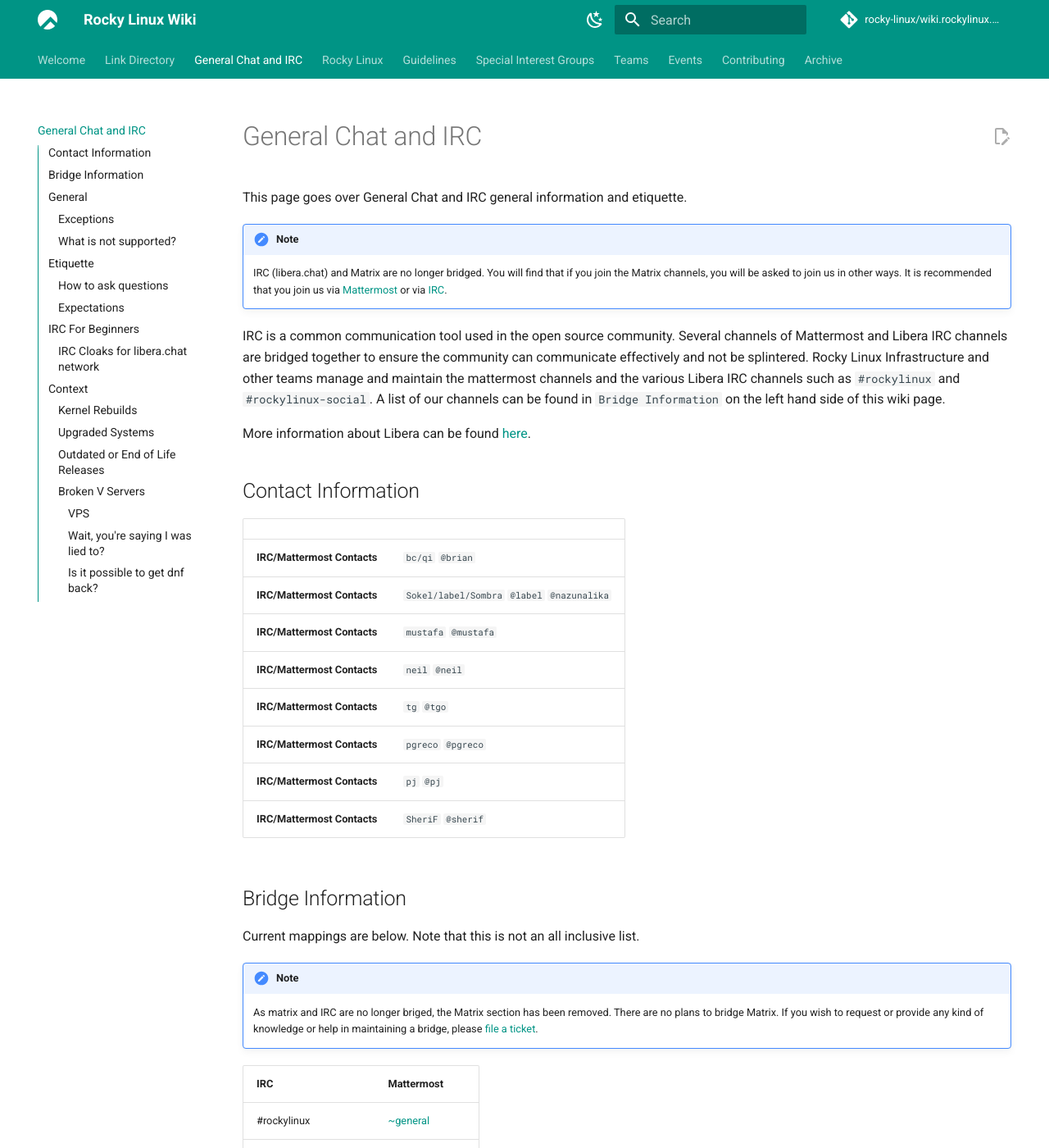
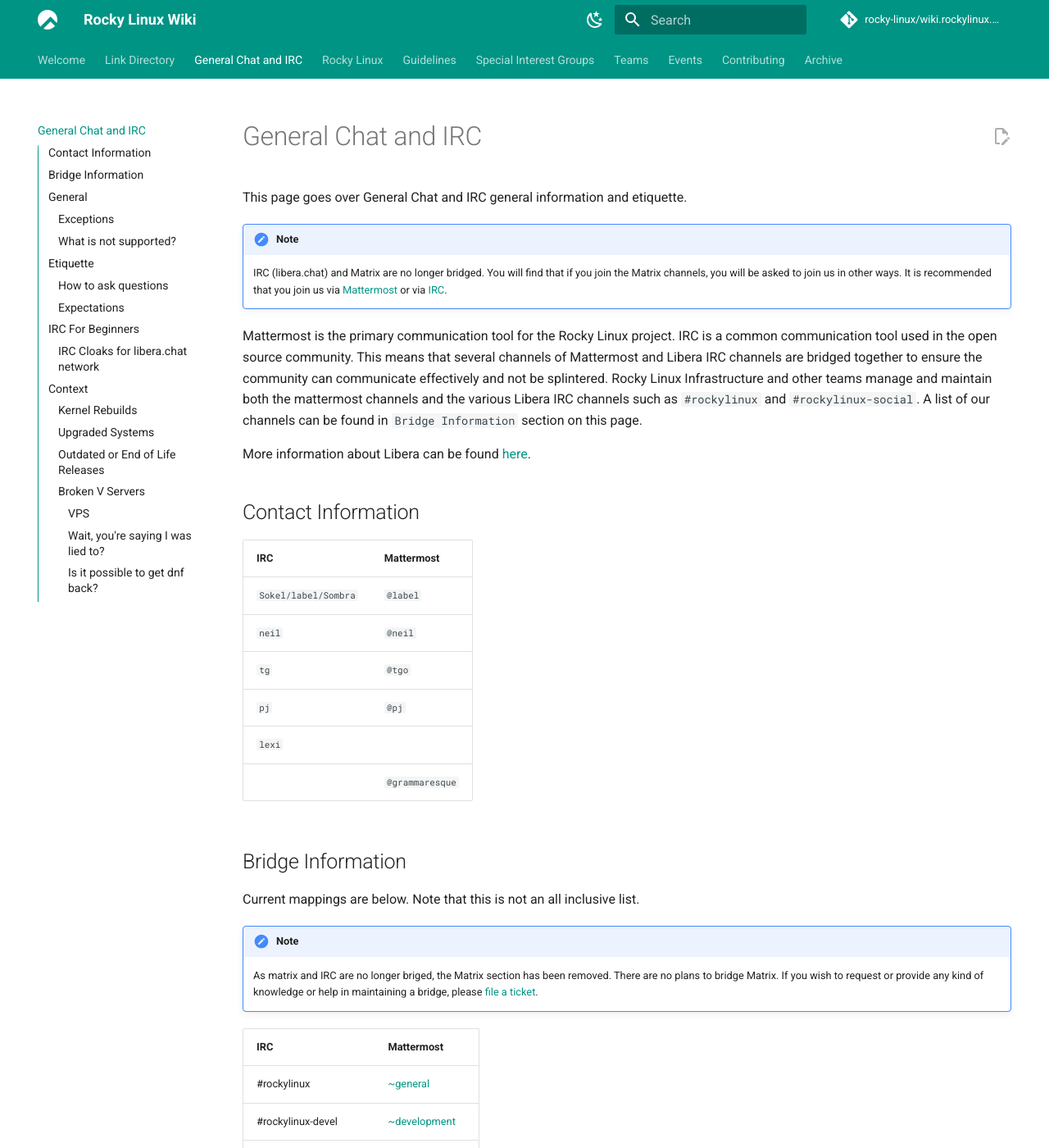
Before and after one commit to rocky-linux/wiki.rockylinux.org, an MkDocs documentation site: the page built from docs/irc.md, in a window 1280 px wide and 1400 px high. Shown: the whole window at 82% size. Built offline with MkDocs 1.6.1 and Material for MkDocs 9.7.7, drawn with Linux system fonts in a browser that asks for light colours; comment, search, counter and statistics services are not loaded; some of the changed text lies outside the part shown.

Commit message:
adjust contact table for IRC

```diff
--- a/docs/irc.md
+++ b/docs/irc.md
@@ -7,21 +7,20 @@
 !!! note
     IRC (libera.chat) and Matrix are no longer bridged. You will find that if you join the Matrix channels, you will be asked to join us in other ways. It is recommended that you join us via [Mattermost](https://chat.rockylinux.org) or via [IRC](https://libera.chat).
 
-IRC is a common communication tool used in the open source community. Several channels of Mattermost and Libera IRC channels are bridged together to ensure the community can communicate effectively and not be splintered. Rocky Linux Infrastructure and other teams manage and maintain the mattermost channels and the various Libera IRC channels such as `#rockylinux` and `#rockylinux-social`. A list of our channels can be found in `Bridge Information` on the left hand side of this wiki page.
+Mattermost is the primary communication tool for the Rocky Linux project. IRC is a common communication tool used in the open source community. This means that several channels of Mattermost and Libera IRC channels are bridged together to ensure the community can communicate effectively and not be splintered. Rocky Linux Infrastructure and other teams manage and maintain both the mattermost channels and the various Libera IRC channels such as `#rockylinux` and `#rockylinux-social`. A list of our channels can be found in `Bridge Information` section on this page.
 
 More information about Libera can be found [here](https://libera.chat).
 
 ## Contact Information
-| | |
-| - | - |
-| **IRC/Mattermost Contacts** | `bc/qi` `@brian` |
-| **IRC/Mattermost Contacts** | `Sokel/label/Sombra` `@label` `@nazunalika` |
-| **IRC/Mattermost Contacts** | `mustafa` `@mustafa` |
-| **IRC/Mattermost Contacts** | `neil` `@neil` |
-| **IRC/Mattermost Contacts** | `tg` `@tgo` |
-| **IRC/Mattermost Contacts** | `pgreco` `@pgreco` |
-| **IRC/Mattermost Contacts** | `pj` `@pj` |
-| **IRC/Mattermost Contacts** | `SheriF` `@sherif` |
+
+| **IRC**                     | **Mattermost**                              |
+|-----------------------------|---------------------------------------------|
+| `Sokel/label/Sombra`        | `@label`                                    |
+| `neil`                      | `@neil`                                     |
+| `tg`                        | `@tgo`                                      |
+| `pj`                        | `@pj`                                       |
+| `lexi`                      |                                             |
+|                             | `@grammaresque`                             |
 
 ## Bridge Information
 
@@ -80,7 +79,7 @@
 
 * **[Broken "V" Servers](#broken-v-servers)**
 * **Old minor/point releases of Rocky Linux (See our [version policy](rocky/version.md))**
-* **Upgrades or upgraded Rocky Linux systems (e.g., upgrading 8 to 9, see our [version policy](rocky/version.md))**
+* **Upgrades or upgraded Rocky Linux systems (e.g., upgrading CentOS 7 to 8, or Rocky Linux 8 to 9, see our [version policy](rocky/version.md))**
 * **Upgrades of the default python version (e.g. python 3.6 to 3.9 or python 3.9 to 3.11)**
 * **Politics or Profanity**
 * **Distro X is better/worse than Rocky**
@@ -135,9 +134,12 @@
 
 A recommendation would be to join the channel and observe for a while to get an idea of how the channel operates; try to avoid dropping in, asking a question, and disappearing.
 
-**Note**: The channels are logged and routinely checked. What is seen in IRC is also seen in Mattermost and vice versa. It is also likely we are not the only ones who monitor the channel. This means that your conversations are considered public.
+!!! note
+    The channels are logged and routinely checked. What is seen in Mattermost is also seen in IRC and vice versa. It is also very likely we (channel operators) are not the only ones who monitor the channel. This means that your conversations are considered public.
 
-Persistent abusers and those who act out in bad faith in a consistent manner will receive a ban or silence/quiet, if they have been repeatedly warned. If you find you have been banned and do not know why, you may want to ask in `#rockylinux-ops` and an available channel operator will try to assist you.
+    Persistent abusers and those who consistently act out in bad faith will receive a silence/quiet or a ban, if they have been repeatedly warned. If you find that you have been banned in IRC and do not know why, you may want to ask in `#rockylinux-ops` and an available channel operator will try to assist you.
+
+Please also see our [Code of Conduct](https://rockylinux.org/coc/).
 
 ## IRC For Beginners
 
```
Also changed, not shown: README.md (+2 -1 lines), docs/include/releng/version_table.md (+13 -13 lines).
